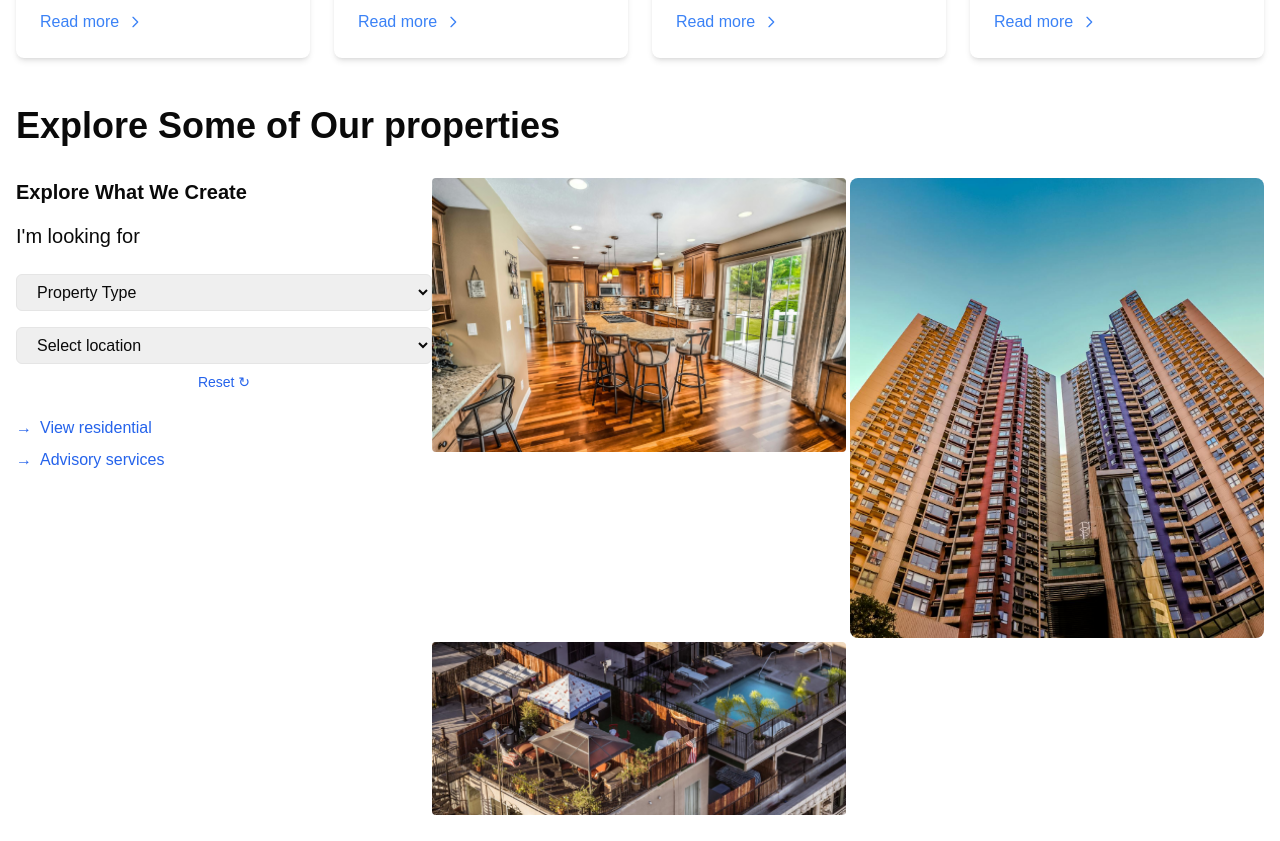
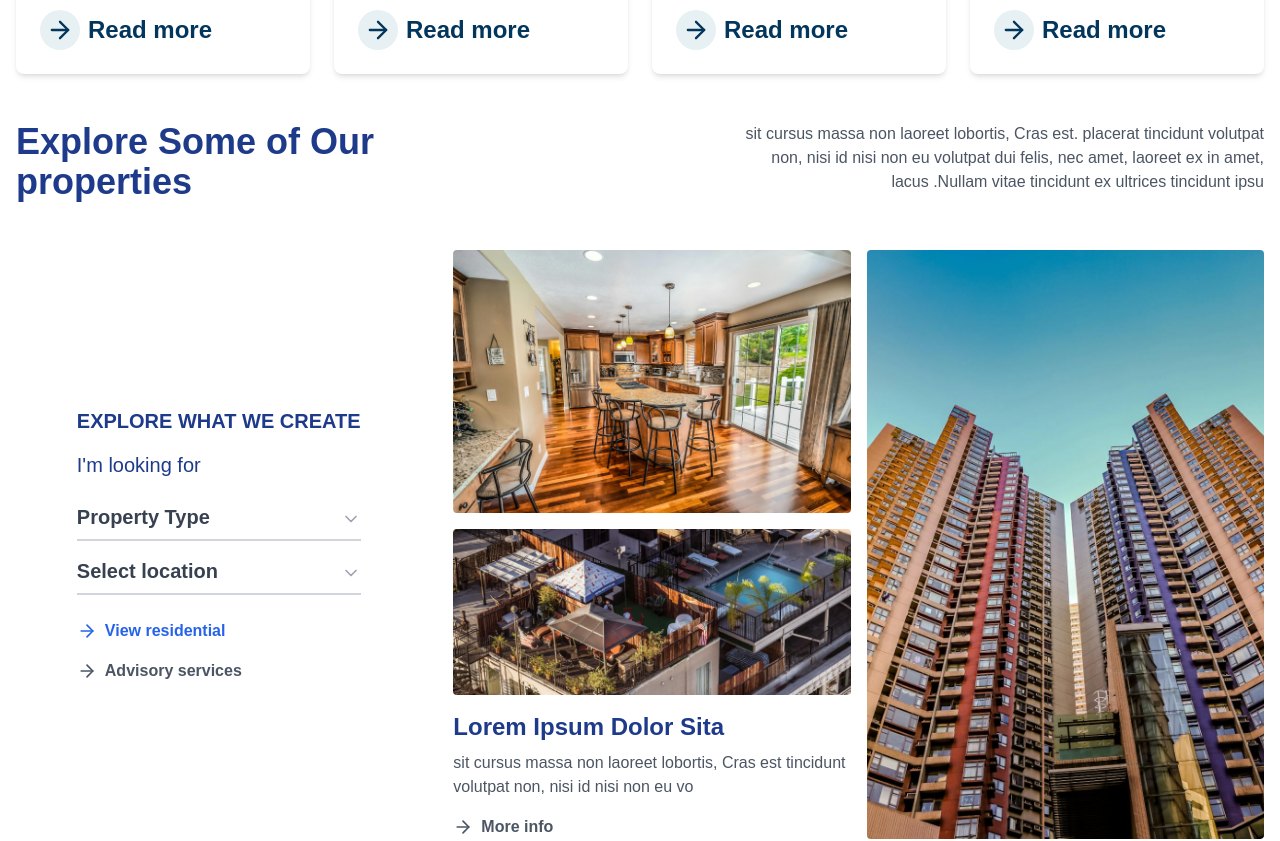
Before and after one commit to 010binary/kenny, a Next.js app: page / in a window 1280 px wide. Shown: the part 2280-3121 px from the top of the page. Built offline with nearby package versions, Linux system fonts and the light colour scheme.

Commit message:
Added all my changes

```diff
--- a/src/app/components/Explore.jsx
+++ b/src/app/components/Explore.jsx
@@ -1,60 +1,74 @@
 import React from 'react';
-import Image from "next/image";
-import {chair,reservation, tallbuilding} from "../Assets"
+import Image from 'next/image';
+import { chair, reservation, tallbuilding } from '../Assets';
+import { ChevronDown, ArrowRight } from 'lucide-react';
+
 const ExploreProperties = () => {
   return (
     <div className="container mx-auto px-4 py-8">
-      <h1 className="text-4xl font-bold text-center md:text-left mb-8">
-        Explore Some of Our properties
+      <div className="flex flex-col lg:flex-row justify-between items-start mb-8">
+        <h1 className="text-4xl font-bold text-left mb-4 text-blue-900 lg:w-1/2">
+          Explore Some of Our<br />properties
         </h1>
+        <p className="text-right text-gray-600 lg:w-1/2">
+          sit cursus massa non laoreet lobortis, Cras est. placerat tincidunt volutpat<br />
+          non, nisi id nisi non eu volutpat dui felis, nec amet, laoreet ex in amet,<br />
+          lacus .Nullam vitae tincidunt ex ultrices tincidunt ipsu
+        </p>
+      </div>
 
-      <div className="flex flex-col md:flex-row justify-between">
+      <div className="flex flex-col lg:flex-row gap-8">
         {/* Left Filter Section */}
-        <div className="flex flex-col md:w-1/3 mb-8 md:mb-0">
-          <h2 className="text-xl font-semibold mb-4">Explore What We Create</h2>
-          <p className="mb-6 text-xl">I'm looking for</p>
+        <div className="lg:w-1/3 grid place-content-center">
+            <div>
+            <h2 className="text-xl font-semibold mb-4 text-blue-900">EXPLORE WHAT WE CREATE</h2>
+            <p className="mb-6 text-xl text-blue-900">I'm looking for</p>
+
+            <div className="space-y-4 mb-6">
+                {['Property Type', 'Select location'].map((option, index) => (
+                <div key={index} className="relative">
+                    <select className="appearance-none bg-transparent w-full border-b-2 border-gray-300 text-gray-700 text-xl font-semibold focus:outline-none pb-2">
+                    <option>{option}</option>
+                    </select>
+                    <ChevronDown className="absolute right-0 bottom-3 h-5 w-5 text-gray-400" />
+                </div>
+                ))}
+                <button className="text-blue-600 text-sm absolute bottom-0 right-0">Reset ↻</button>
+            </div>
+          </div>
 
           <div className="space-y-4">
-            <select className="block w-full px-4 py-2 border rounded-md focus:outline-none">
-              <option>Property Type</option>
-            </select>
-            <select className="block w-full px-4 py-2 border rounded-md focus:outline-none">
-              <option>Select location</option>
-            </select>
-          </div>
-
-          <button className="text-blue-600 mt-2 text-sm">Reset ↻</button>
-
-          <div className="mt-6 space-y-2">
-            <button className="flex items-center space-x-2 text-blue-600">
-              <span>→</span>
-              <span>View residential</span>
+            {['View residential', 'Advisory services'].map((text, index) => (
+              <button key={index} className={`flex items-center space-x-2 ${index === 0 ? 'text-blue-600' : 'text-gray-600'} font-semibold`}>
+                <ArrowRight className="h-5 w-5" />
+                <span>{text}</span>
               </button>
-            <button className="flex items-center space-x-2 text-blue-600">
-              <span>→</span>
-              <span>Advisory services</span>
-            </button>
+            ))}
           </div>
         </div>
 
         {/* Right Property Section */}
-        <div className="md:w-2/3">
-  <div className="grid grid-cols-1 sm:grid-cols-2 gap-1">
-    <Image src={chair} alt="Property 1" className="rounded-sm w-full h-auto object-cover" />
-    <Image src={tallbuilding} alt="Property 2" className="rounded-lg w-full h-auto object-cover" />
-    <Image src={reservation} alt="Property 3" className="rounded-sm w-full h-auto object-cover" />
-  </div>
-
-
-          <div className="mt-6">
-            <h3 className="text-2xl font-semibold mb-4">Lorem Ipsum Dolor Sita</h3>
+        <div className="lg:w-2/3">
+          <div className="flex flex-col lg:flex-row gap-4">
+            {/* Left Column */}
+            <div className="lg:w-1/2 space-y-4">
+              <Image src={chair} alt="Kitchen interior" className="w-full h-auto object-cover rounded-sm" />
+              <Image src={reservation} alt="Rooftop lounge" className="w-full h-auto object-cover rounded-sm" />
+              <div>
+                <h3 className="text-2xl font-semibold mb-2 text-blue-900">Lorem Ipsum Dolor Sita</h3>
                 <p className="text-gray-600 mb-4">
-              sit cursus massa non laoreet lobortis, Cras est placerat tincidunt volutpat
+                  sit cursus massa non laoreet lobortis, Cras est tincidunt volutpat non, nisi id nisi non eu vo
                 </p>
-            <button className="text-blue-600 flex items-center space-x-2">
-              <span>→</span>
+                <button className="flex items-center space-x-2 text-gray-600 font-semibold">
+                  <ArrowRight className="h-5 w-5" />
                   <span>More info</span>
                 </button>
+              </div>
+            </div>
+            {/* Right Column */}
+            <div className="lg:w-1/2">
+              <Image src={tallbuilding} alt="Tall building" className="w-full h-full object-cover rounded-sm" />
+            </div>
           </div>
         </div>
       </div>
--- a/src/app/components/Footer.jsx
+++ b/src/app/components/Footer.jsx
@@ -66,7 +66,7 @@ const Footer = () => {
 
       {/* Newsletter Subscription */}
       <div className="mt-12">
-        <div className="max-w-4xl mx-auto flex flex-col lg:flex-row items-center justify-between gap-6 bg-blue-800 p-6 rounded-md">
+        <div className="max-w-4xl mx-auto flex flex-col lg:flex-row items-center justify-between  p-6 rounded-md">
           <h3 className="text-lg font-bold text-white">SUBSCRIBE TO OUR NEWSLETTER.</h3>
           <div className="flex w-full lg:w-auto">
             <input
--- a/src/app/components/Insight.jsx
+++ b/src/app/components/Insight.jsx
@@ -1,6 +1,7 @@
 import React from "react";
 import Image from "next/image";
 import { FirstCard,SecondCard, ThirdCard, FourthCard } from "../Assets";
+import { Buttons } from "./custom/Button";
 
 const Card = ({ image, title, description }) => {
   return (
@@ -10,23 +11,7 @@ const Card = ({ image, title, description }) => {
         <h2 className="text-lg font-semibold mb-2">{title}</h2>
         <p className="text-gray-600 text-sm">{description}</p>
         <div className="mt-4">
-          <button className="flex items-center text-blue-500 font-medium">
-            <span>Read more</span>
-            <svg
-              className="ml-2 w-4 h-4"
-              xmlns="http://www.w3.org/2000/svg"
-              fill="none"
-              viewBox="0 0 24 24"
-              stroke="currentColor"
-            >
-              <path
-                strokeLinecap="round"
-                strokeLinejoin="round"
-                strokeWidth="2"
-                d="M9 5l7 7-7 7"
-              />
-            </svg>
-          </button>
+          <Buttons text={"Read more"} textweight={"semibold"} />
         </div>
       </div>
     </div>
```
Lines whose indentation alone changed are shown as unchanged.
